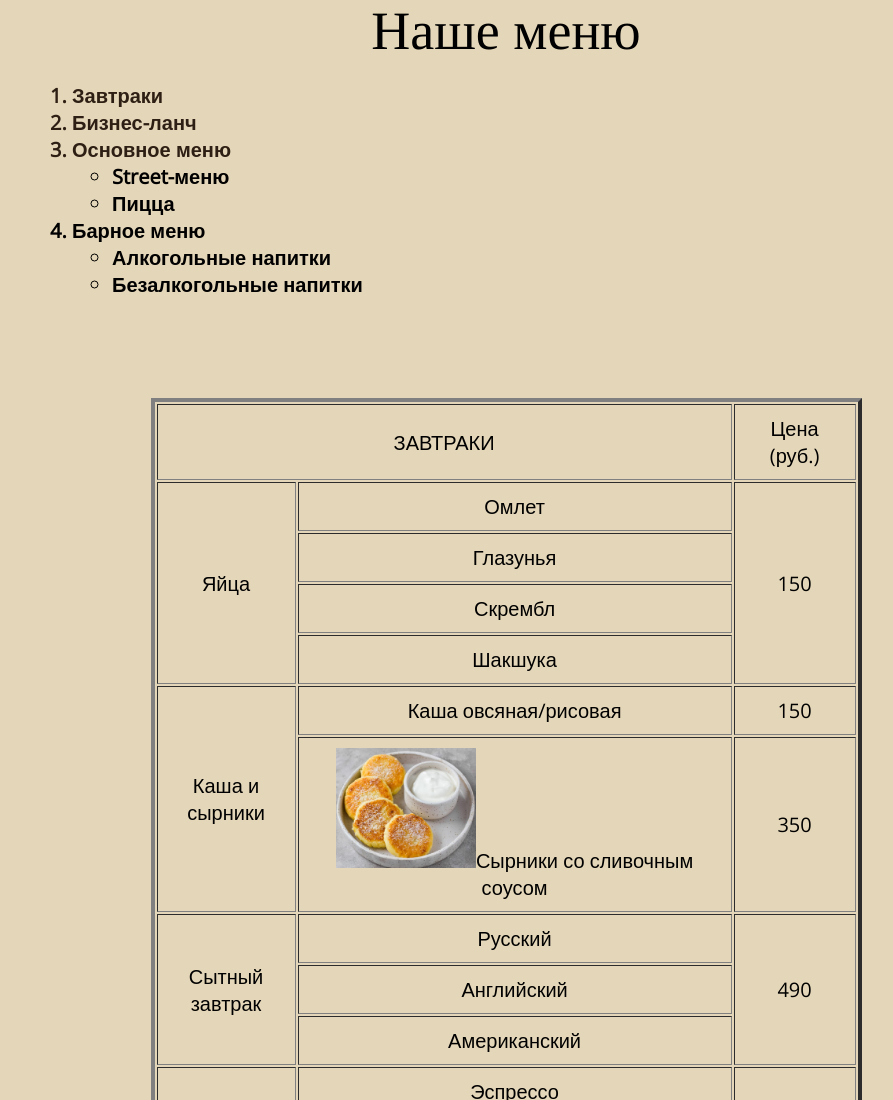
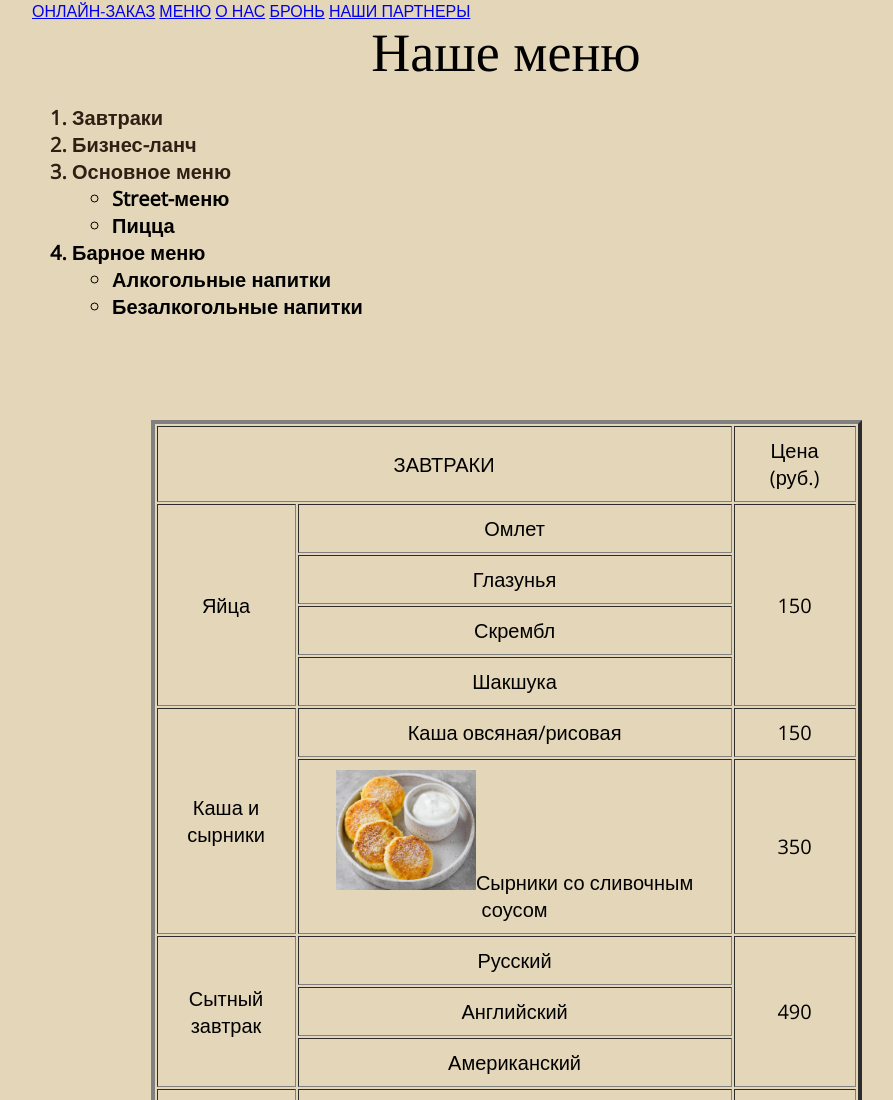
Before and after one commit to lisabeteva/restaurant, a plain HTML site: page menupage.html in a window 1280 px wide. Shown: the top 1100 px of the page, without its empty margins (134-1027 px from the left). Drawn offline with nearby package versions, Linux system fonts and the light colour scheme.

Commit message:
Update menupage.html

```diff
--- a/menupage.html
+++ b/menupage.html
@@ -18,6 +18,16 @@
     <div class="menu">
 
         <div class="container">
+
+            <div class="nav">
+                    <a class="nav-item" href="online.html">ОНЛАЙН-ЗАКАЗ</a>
+                    <a class="nav-item" href="menupage.html" target="_blank">МЕНЮ</a>
+                    <a class="nav-item" href="index.html">О НАС</a>
+                    <a class="nav-item" href="reserv.html">БРОНЬ</a>
+                    <a class="nav-item" href="https://esh-derevenskoe.ru/">НАШИ ПАРТНЕРЫ</a>
+                </div>
+
+
             <div class="dishes-title">
                 <a id="top">Наше <span>меню</span></a>
             </div>
```
